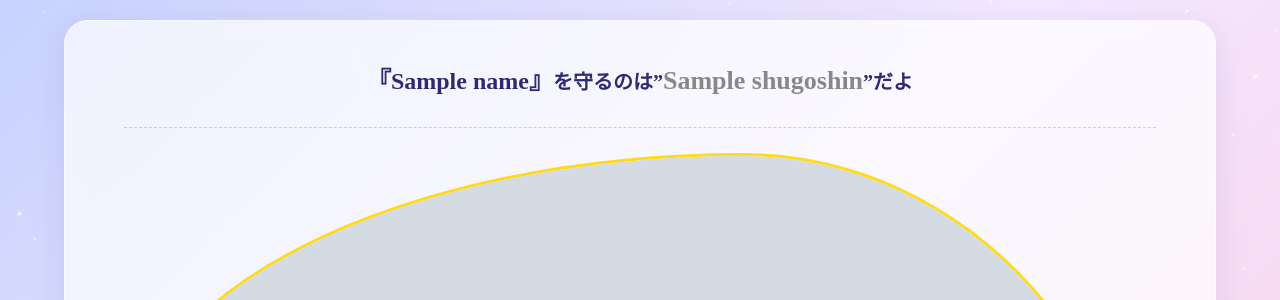
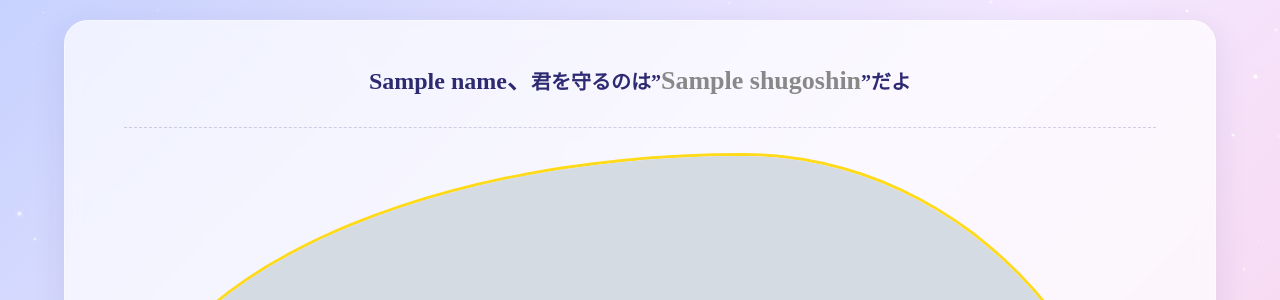
Before and after one commit to mo3-max/fortune-app, a Flask app: template templates/result.html in a window 1280 px wide. Shown: the top 300 px of the page. Run offline with Flask 3, Linux system fonts and the light colour scheme; the template is opened without the code that fills it: most values are stand-ins (such as "Sample title", 1, 10 or a date in 2020); grey boxes marked "Sample" are stand-in pictures.

Commit message:
Add files via upload

```diff
--- a/templates/result.html
+++ b/templates/result.html
@@ -21,7 +21,7 @@
 
             <section class="god-intro">
                 <p>
-                    <span class="user-name">『{{ name }}』</span><br class="sp-only">を守るのは”<strong
+                    <span class="user-name">{{ name }}、</span><span>君を</span><br class="sp-only">守るのは”<strong
                         class="shugoshin-highlight" data-color="{{ shugoshin.color }}">{{ shugoshin.name }}</strong>”だよ
                 </p>
             </section>
```
